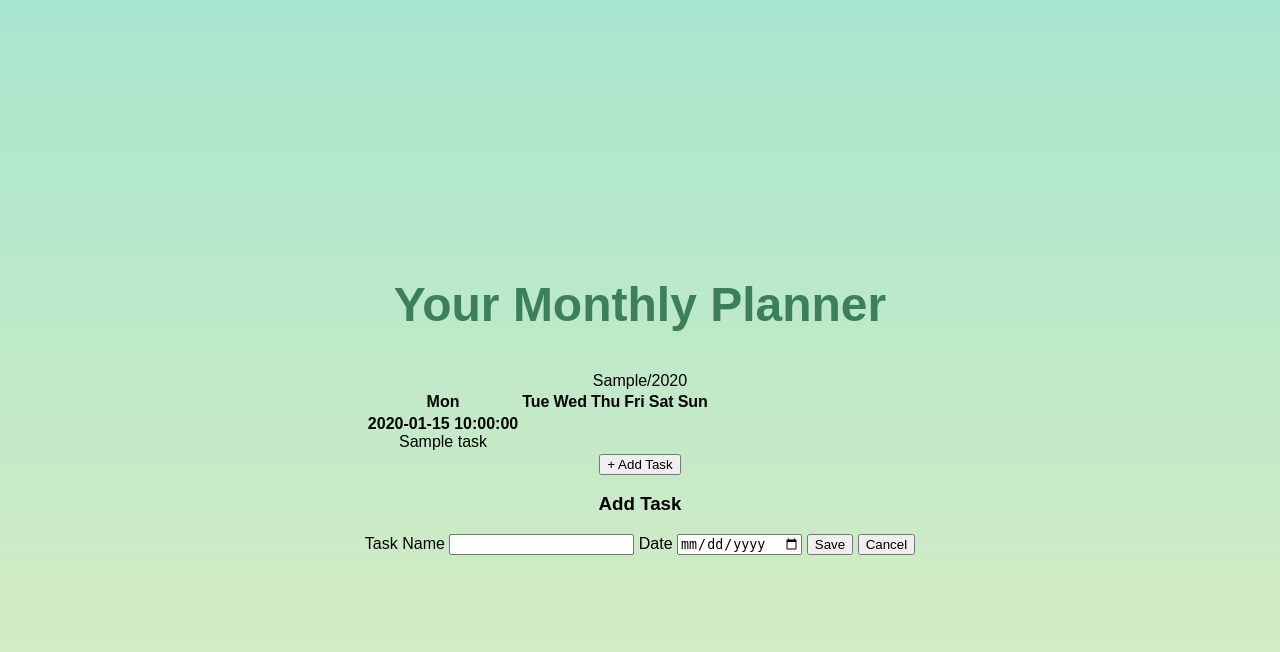
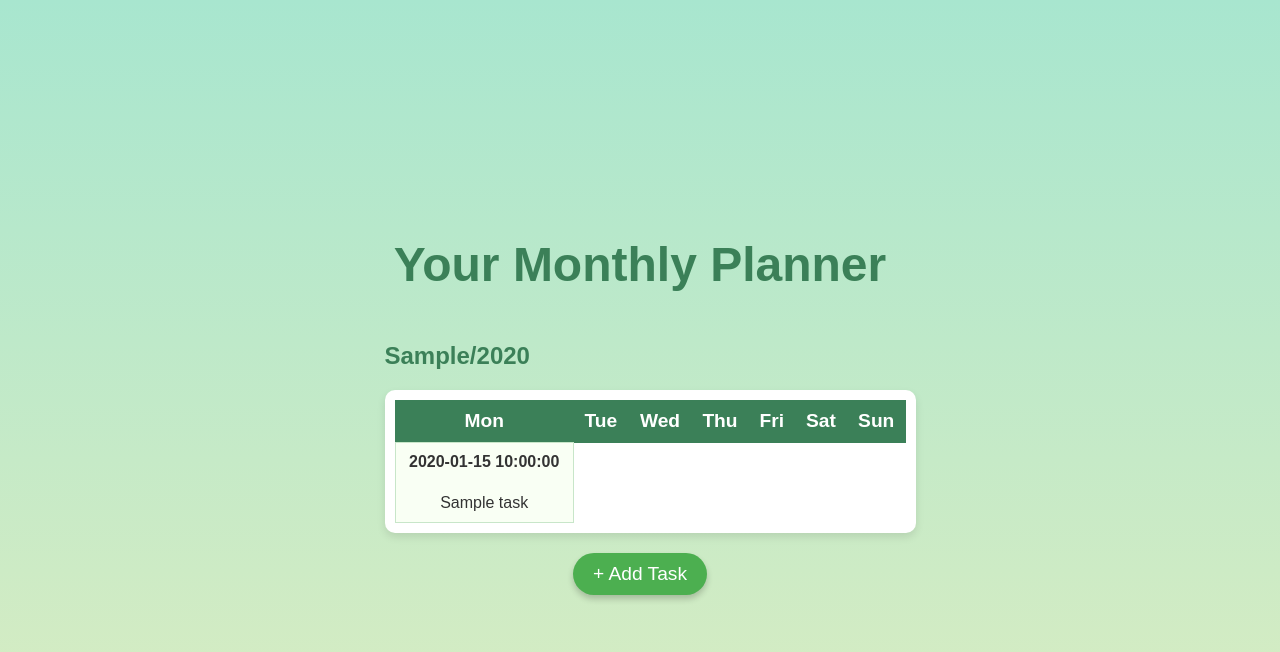
Before and after one commit to Asidick25/Study-Planner-App, a Flask app: template app/templates/calendar.html in a window 1280 px wide. Shown: the top 652 px of the page. Run offline with Flask 3, Linux system fonts and the light colour scheme; the template is opened without the code that fills it: most values are stand-ins (such as "Sample title", 1, 10 or a date in 2020).

Commit message:
Added styling for calendar (Closes #51).

```diff
--- a/app/static/css/styles.css
+++ b/app/static/css/styles.css
@@ -40,3 +40,155 @@ header h1 {
     flex-direction: column;
     align-items: center;
 }
+
+/* Calendar container */
+#calendar {
+    width: 100%;
+    max-width: 800px;
+    margin: 20px auto;
+    background-color: #ffffff;
+    border-radius: 10px;
+    box-shadow: 0px 4px 8px rgba(0, 0, 0, 0.1);
+    padding: 10px;
+}
+
+/* Calendar table */
+#calendar table {
+    width: 100%;
+    border-collapse: collapse;
+}
+
+#calendar th {
+    background-color: #3b8058; /* Dark green */
+    color: white;
+    padding: 10px;
+    text-align: center;
+    font-size: 1.2em;
+}
+
+#calendar td {
+    border: 1px solid #c8e6c9; /* Light green border */
+    padding: 10px;
+    text-align: center;
+    font-size: 1em;
+    color: #333;
+    vertical-align: top;
+    background-color: #f9fff4; /* Very light green for cells */
+}
+
+#calendar td strong {
+    font-weight: bold;
+    display: block;
+    margin-bottom: 5px;
+}
+
+#calendar td:hover {
+    background-color: #eafbe6; /* Slightly darker green on hover */
+}
+
+/* Navigation for months */
+#calendar-navigation {
+    display: flex;
+    justify-content: space-between;
+    align-items: center;
+    margin: 10px 0;
+    width: 100%;
+}
+
+.nav-button {
+    background-color: #4caf50; /* Matches green button theme */
+    color: white;
+    padding: 8px 12px;
+    border: none;
+    border-radius: 5px;
+    text-decoration: none;
+    font-size: 1em;
+    cursor: pointer;
+    transition: background-color 0.3s ease;
+}
+
+.nav-button:hover {
+    background-color: #3b8058; /* Dark green hover */
+}
+
+.current-month {
+    font-size: 1.5em;
+    font-weight: bold;
+    color: #3b8058; /* Green text for the current month */
+}
+
+/* Add Task Button */
+#add-task-button {
+    background-color: #4caf50;
+    color: white;
+    padding: 10px 20px;
+    border: none;
+    border-radius: 50px;
+    font-size: 1.2em;
+    cursor: pointer;
+    box-shadow: 0px 4px 6px rgba(0, 0, 0, 0.2);
+    transition: all 0.3s ease;
+}
+
+#add-task-button:hover {
+    background-color: #3b8058;
+    transform: scale(1.1);
+}
+
+/* Modal for adding tasks */
+#task-modal {
+    display: none;
+    position: fixed;
+    top: 50%;
+    left: 50%;
+    transform: translate(-50%, -50%);
+    width: 90%;
+    max-width: 400px;
+    background: #f9fff4;
+    box-shadow: 0 4px 8px rgba(0, 0, 0, 0.2);
+    border-radius: 10px;
+    z-index: 1000;
+    padding: 20px;
+}
+
+.modal-cont h3 {
+    font-size: 1.5em;
+    margin-bottom: 15px;
+    color: #3b8058;
+}
+
+.modal-cont label {
+    display: block;
+    margin-bottom: 5px;
+    color: #555;
+}
+
+.modal-cont input {
+    width: 100%;
+    padding: 10px;
+    margin-bottom: 15px;
+    border: 1px solid #c8e6c9;
+    border-radius: 5px;
+}
+
+.modal-cont button {
+    background-color: #4caf50;
+    color: white;
+    padding: 10px 15px;
+    border: none;
+    border-radius: 5px;
+    cursor: pointer;
+    font-size: 1em;
+    transition: background-color 0.3s ease;
+}
+
+.modal-cont button:hover {
+    background-color: #3b8058;
+}
+
+/* Responsive adjustments */
+@media (max-width: 768px) {
+    .container {
+        flex-direction: column;
+    }
+}
```
